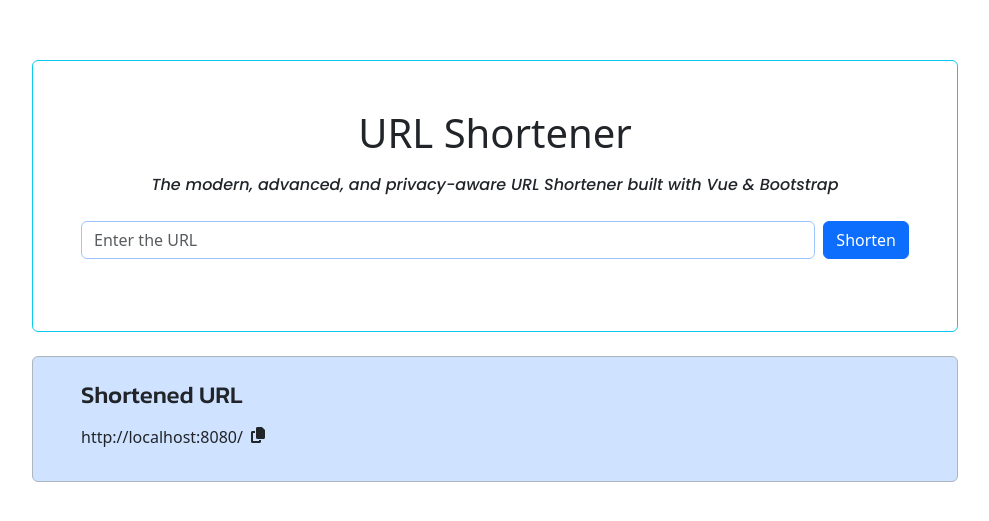
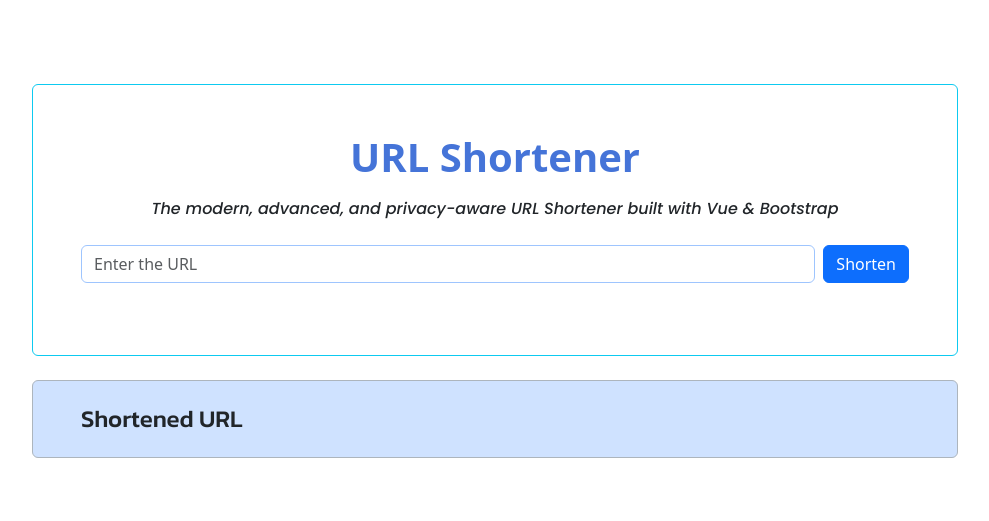
Before and after one commit to ekahanny/link-shortener-vue, a Vue app: page / in a window 1280 px wide. Shown: the part 141-662 px from the top of the page, without its empty margins (145-1134 px from the left). Built offline with nearby package versions, Linux system fonts and the light colour scheme; a web font is replaced by a local one.

Commit message:
menambahkan event & emit submit form

```diff
--- a/src/App.vue
+++ b/src/App.vue
@@ -4,18 +4,23 @@
       <div class="col col-xl-10">
         <div class="card my-4 border border-info">
           <div class="card-body p-5">
-            <h1 class="text-center mb-3">URL Shortener</h1>
+            <h1
+              class="text-center mb-3"
+              style="font-weight: 700; color: rgb(69, 116, 216)"
+            >
+              URL Shortener
+            </h1>
             <p id="desc" class="text-center fst-italic mb-4">
               The modern, advanced, and privacy-aware URL Shortener built with
               Vue & Bootstrap
             </p>
-            <UserInput />
+            <UserInput @emitSubmitForm="handleSubmitForm" />
           </div>
         </div>
 
         <div class="card bg-primary-subtle border border-dark-subtle">
           <div class="card-body pt-4 ps-5 pb-3">
-            <ShortenURL />
+            <ShortenURL :URL="URL" />
           </div>
         </div>
       </div>
@@ -33,15 +38,21 @@ export default {
     UserInput,
     ShortenURL,
   },
+  data() {
+    return {
+      URL: {},
+    };
+  },
+  methods: {
+    handleSubmitForm: function (URL) {
+      this.URL = URL;
+      console.log(URL);
+    },
+  },
 };
 </script>
 
 <style>
-h1 {
-  font-weight: 700;
-  color: rgb(69, 116, 216);
-}
-
 #desc {
   font-family: "Poppins", sans-serif;
   font-weight: 500;
--- a/src/components/ShortenURL.vue
+++ b/src/components/ShortenURL.vue
@@ -1,8 +1,12 @@
+p
 <template>
   <div>
     <h4>Shortened URL</h4>
-    <div class="flex-container d-flex align-items-baseline">
-      <p class="mt-2">http://localhost:8080/</p>
+    <div
+      class="flex-container d-flex align-items-baseline"
+      v-if="URL && URL.link"
+    >
+      <p class="">{{ URL.link }}</p>
       <font-awesome-icon class="icon ms-2" icon="fa-solid fa-copy" />
     </div>
   </div>
@@ -11,8 +15,12 @@
 <script>
 import { FontAwesomeIcon } from "@fortawesome/vue-fontawesome";
 export default {
+  name: "ShortenURL",
   components: {
     FontAwesomeIcon,
+  },
+  props: {
+    URL: Object,
   },
 };
 </script>
--- a/src/components/UserInput.vue
+++ b/src/components/UserInput.vue
@@ -1,12 +1,16 @@
 <template>
-  <form class="d-flex justify-content-center align-items-center mb-4">
+  <form
+    class="d-flex justify-content-center align-items-center mb-4"
+    @submit.prevent="submit"
+  >
     <div class="form-outline flex-fill">
       <input
         type="text"
-        id="addTask"
+        id="addURL"
         class="form-control border-primary-subtle"
         placeholder="Enter the URL"
         required
+        v-model="link"
       />
     </div>
     <button type="submit" class="btn btn-primary ms-2">Shorten</button>
@@ -16,5 +20,18 @@
 <script>
 export default {
   name: "UserInput",
+  data() {
+    return {
+      link: "",
+    };
+  },
+  methods: {
+    submit: function () {
+      this.$emit("emitSubmitForm", {
+        link: this.link,
+      });
+      this.link = "";
+    },
+  },
 };
 </script>
```
